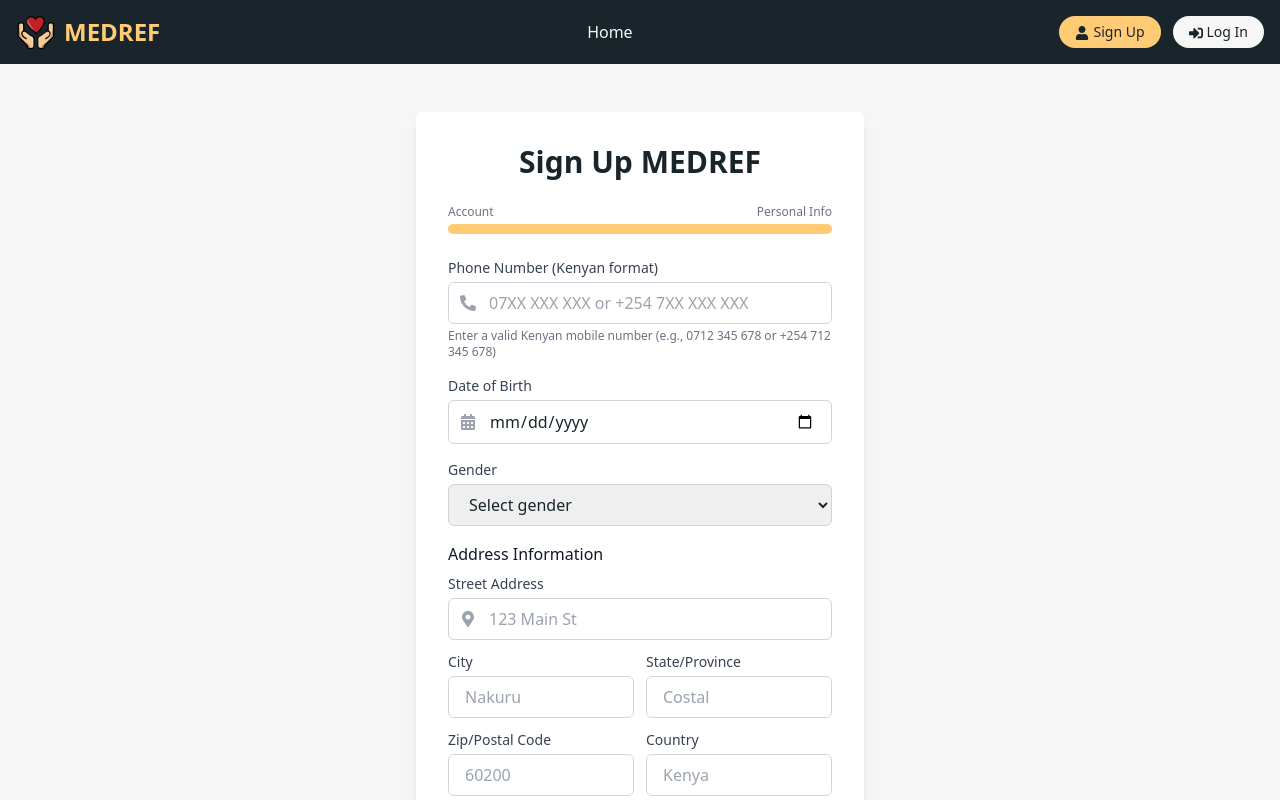
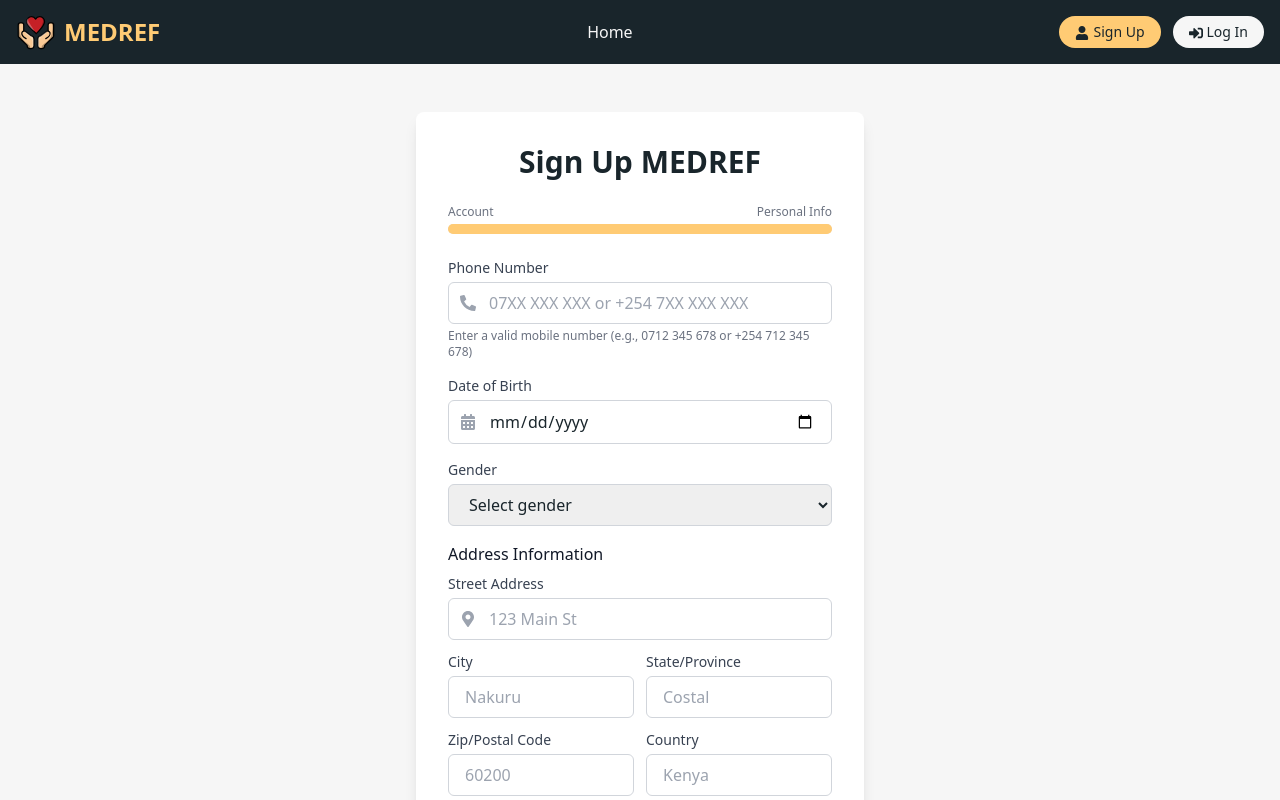
Before and after one commit to f6Lcon/medref, a React (Vite) app in the folder Frontend/: page /signup in a window 1280 px wide. Both pictures are taken after a click on the button "Next". Shown: the top 800 px of the page. Built offline with nearby package versions, Linux system fonts and the light colour scheme.

Commit message:
ui changes commit

```diff
--- a/Frontend/src/components/Admin.jsx
+++ b/Frontend/src/components/Admin.jsx
@@ -26,7 +26,7 @@ const Admin = () => {
     const generatePDF = () => {
         const doc = new jsPDF();
         doc.setFontSize(22);
-        doc.text("Health Nest - Hospital Report", 20, 20);
+        doc.text("MEDREF - Hospital Report", 20, 20);
         doc.setFontSize(16);
         doc.text("Generated on: " + new Date().toLocaleDateString(), 20, 30);
         doc.setFontSize(14);
--- a/Frontend/src/components/Header.jsx
+++ b/Frontend/src/components/Header.jsx
@@ -41,7 +41,6 @@ const Header = () => {
       return [
         ...commonItems,
         { title: "Dashboard", path: "/admin-dashboard" },
-        { title: "Admin Panel", path: "/admin" },
       ]
     }
 
--- a/Frontend/src/components/SignUp.jsx
+++ b/Frontend/src/components/SignUp.jsx
@@ -346,7 +346,7 @@ const SignUp = () => {
             <>
               <div>
                 <label htmlFor="phoneNumber" className="block text-sm font-medium text-gray-700 mb-1">
-                  Phone Number (Kenyan format)
+                  Phone Number
                 </label>
                 <div className="relative">
                   <FaPhoneAlt className="absolute left-3 top-1/2 transform -translate-y-1/2 text-gray-400" />
@@ -367,7 +367,7 @@ const SignUp = () => {
                 </div>
                 {phoneError && <p className="text-red-500 text-xs mt-1">{phoneError}</p>}
                 <p className="text-xs text-gray-500 mt-1">
-                  Enter a valid Kenyan mobile number (e.g., 0712 345 678 or +254 712 345 678)
+                  Enter a valid mobile number (e.g., 0712 345 678 or +254 712 345 678)
                 </p>
               </div>
 
```
Also changed, not shown: Frontend/src/components/Referrals.jsx (deleted).
